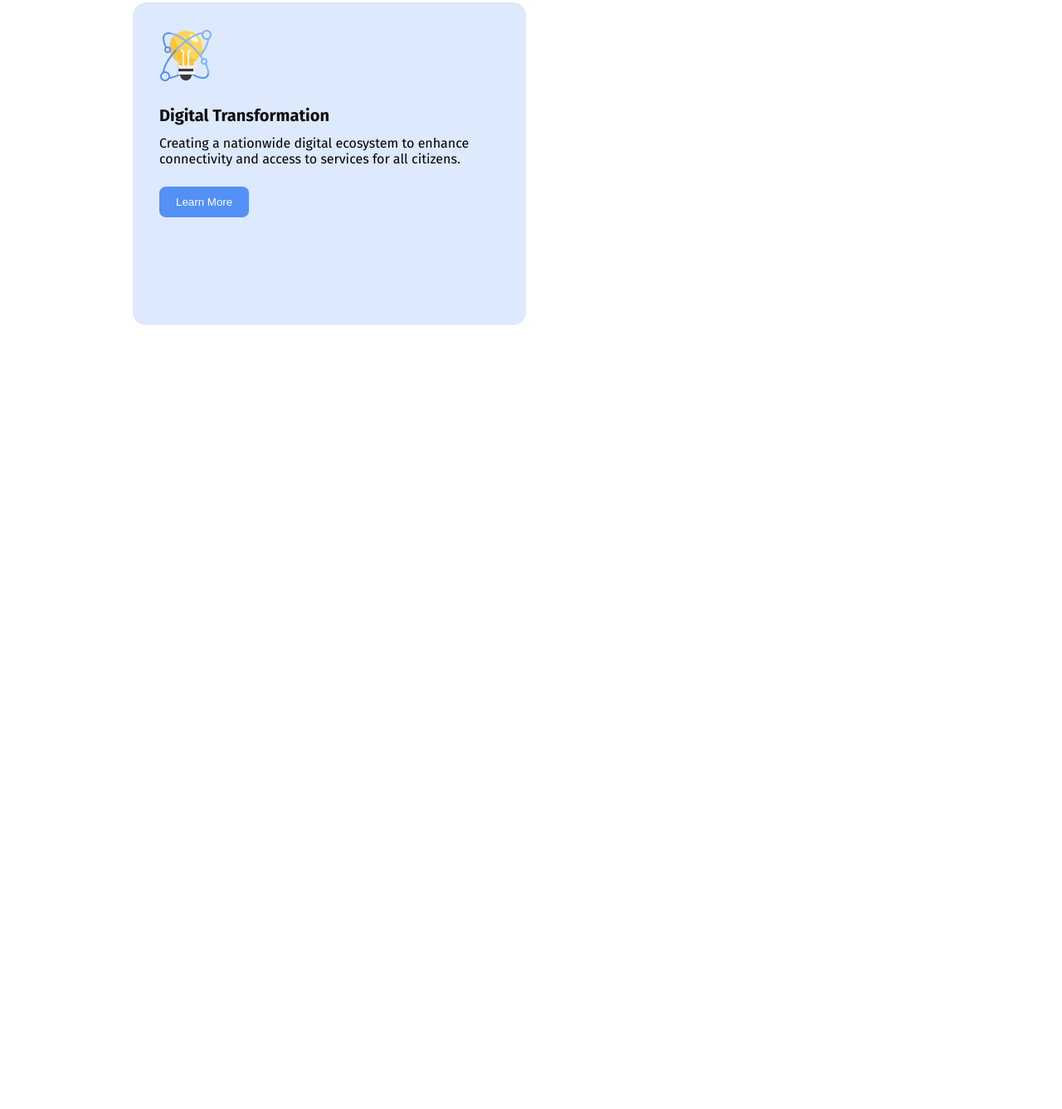
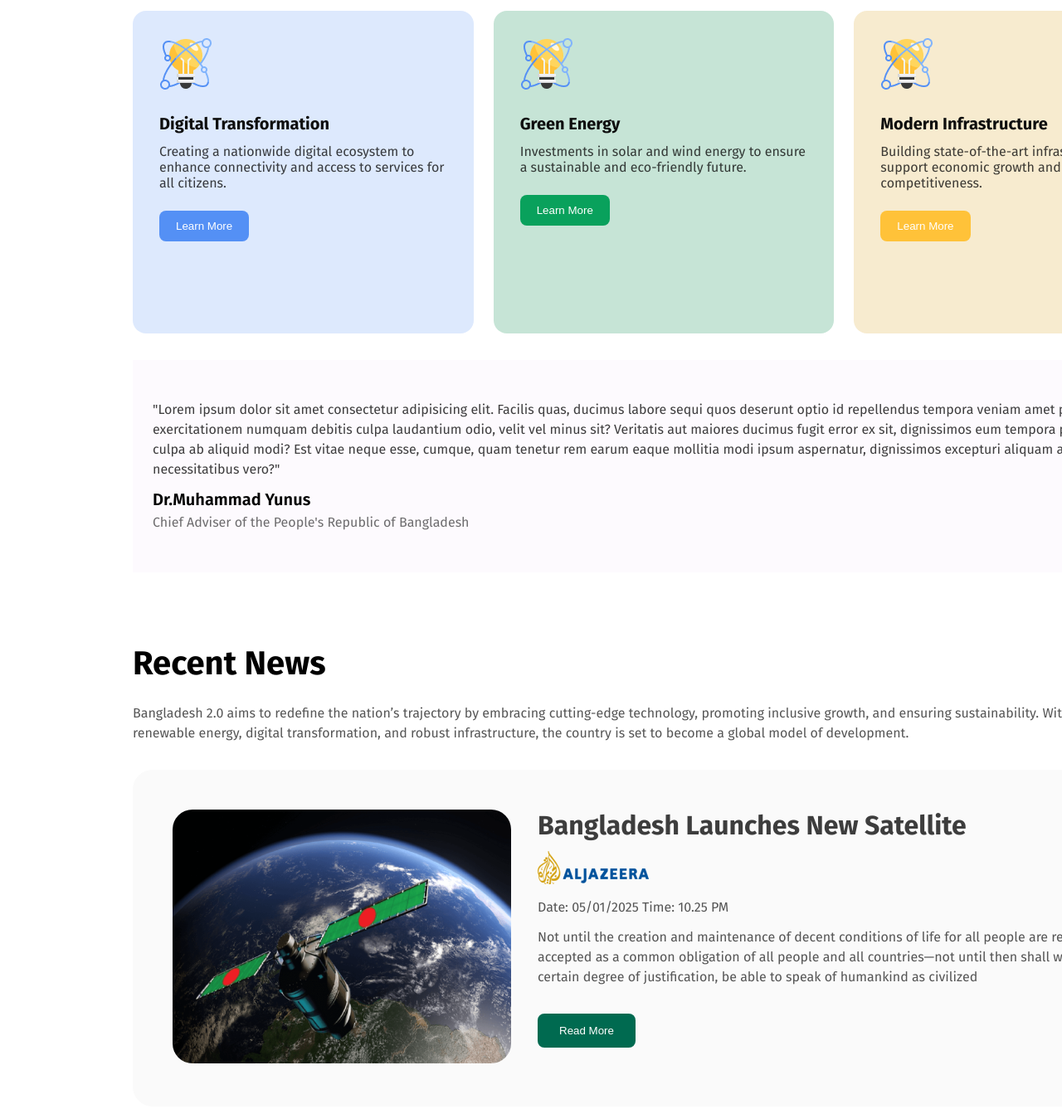
Before and after one commit to aliwayde-shagor/PHB11-assignment-1, a plain HTML site: page index.html in a window 1280 px wide. Shown: the part 886-2223 px from the top of the page at 83% size. Before the commit the page ends 1512 px from the top, so only its background shows below. Drawn offline with Linux system fonts and the light colour scheme.

Commit message:
second commit

```diff
--- a/index.html
+++ b/index.html
@@ -40,13 +40,54 @@
                 <h4 class="future-section-title">The Vision of Future</h4>
                 <p class="future-description">Bangladesh 2.0 aims to redefine the nations trajectory by embracing cutting-edge technology, promoting inclusive growth, and ensuring sustainability. With initiatives in renewable energy, digital transformation, and robust infrastructure, the country is set to become a global model of development.</p>
             </div>
-            <div class="card-icon">
+           <div class="card">
+            <div class="card-icon-1">
                 <div class="card-img"><img src="assets/card-icon.png" alt=""></div>
                 <h5 class="icon-title">Digital Transformation</h5>
                 <p class="icon-description">Creating a nationwide digital ecosystem to enhance connectivity and access to services for all citizens.</p>
-                <button class="card-btn">Learn More</button>
+                <button class="card-btn-1">Learn More</button>
             </div>
+            <div class="card-icon-2">
+                <div class="card-img"><img src="assets/card-icon.png" alt=""></div>
+                <h5 class="icon-title">Green Energy</h5>
+                <p class="icon-description">Investments in solar and wind energy to ensure a sustainable and eco-friendly future.</p>
+                <button class="card-btn-2">Learn More</button>
+            </div>
+            <div class="card-icon-3">
+                <div class="card-img"><img src="assets/card-icon.png" alt=""></div>
+                <h5 class="icon-title">Modern Infrastructure</h5>
+                <p class="icon-description">Building state-of-the-art infrastructure to support economic growth and global competitiveness.</p>
+                <button class="card-btn-3">Learn More</button>
+            </div>
+           </div>
+            <div class="information-box">
+              <p class="chief-description">"Lorem ipsum dolor sit amet consectetur adipisicing elit. Facilis quas, ducimus labore sequi quos deserunt optio id repellendus tempora veniam amet porro corporis exercitationem numquam debitis culpa laudantium odio, velit vel minus sit? Veritatis aut maiores ducimus fugit error ex sit, dignissimos eum tempora perferendis a rem culpa ab aliquid modi? Est vitae neque esse, cumque, quam tenetur rem earum eaque mollitia modi ipsum aspernatur, dignissimos excepturi aliquam architecto soluta necessitatibus vero?"</p>
+              <h5 class="chief-name">Dr.Muhammad Yunus</h5>
+              <p class="chief-title">Chief Adviser of the People's Republic of Bangladesh</p>
+            </div>
+           </section>
 
+           <section class="news-section">
+           <div class="news-box">
+            <h4 class="news-title">Recent News</h4>
+            <p class="news-description">Bangladesh 2.0 aims to redefine the nation’s trajectory by embracing cutting-edge technology, promoting inclusive growth, and ensuring sustainability. With initiatives in renewable energy, digital transformation, and robust infrastructure, the country is set to become a global model of development.</p>
+           </div>
+           <div class="satelite">
+            <div class="satelite-picture">
+                <img class="satelite-bd" src="assets/satelite.png" alt="">
+            </div>
+            <div>
+                <h4 class="satelite-title">Bangladesh Launches New Satellite</h4>
+                <img class="al-jazeera-logo" src="assets/al-jazeera.png" alt="">
+                <div class="date-time">
+                    <span class="date">Date: 05/01/2025</span>
+                    <span class="date">Time: 10.25 PM</span>
+                    <p class="satelite-description">Not until the creation and maintenance of decent conditions of life for all people are recognized and accepted as a common obligation of all people and all countries—not until then shall we,
+                    with a certain degree of justification, be able to speak of humankind as civilized</p>
+                    <button class="satelite-btn">Read More</button>
+                </div>
+            </div>
+           </div>
            </section>
     </main>
     <!-- end main section -->
--- a/styles/style.css
+++ b/styles/style.css
@@ -92,10 +92,15 @@ nav li{
 }
 /* banner style end */
 .future-section{
+    /* display: flex; */
     margin: 0 auto;
     width: 1280px;
     height: 765px;
     margin-top: 80px;
+}
+.card{
+    display: flex;
+    gap: 24px;
 }
 .future-section-title{
     margin-bottom: 24px;
@@ -107,15 +112,34 @@ nav li{
     margin-bottom: 32px;
     font-size: 16px;
     font-weight: 400;
-    color: #0E0E0E;
+    color: rgba(14, 14, 14, 0.7);
+    line-height: 24px;
+    /* background-color: rgba(14, 14, 14, 0.7); */
     /* opacity: 100%; */
 }
-.card-icon{
+.card-icon-1{
     width: 410px;
     height: 325px;
     padding: 32px;
     border-radius: 16px;
+    color: rgba(14, 14, 14, 0.8);
     background-color:rgba(84, 144,245,0.2) ;
+}
+.card-icon-2{
+    width: 410px;
+    height: 325px;
+    padding: 32px;
+    border-radius: 16px;
+    color: rgba(14, 14, 14, 0.8);
+    background-color:rgb(198, 228, 214) ;
+}
+.card-icon-3{
+    width: 410px;
+    height: 325px;
+    padding: 32px;
+    border-radius: 16px;
+    color: rgba(14, 14, 14, 0.8);
+    background-color: rgb(247, 235, 207);
 }
 .card-img{
     margin-bottom: 24px;
@@ -130,10 +154,126 @@ nav li{
     margin-bottom: 12px;
     margin-bottom: 24px;
 }
-.card-btn{
+.card-btn-1{
     color: white;
     border: none;
    background-color:#5490F5 ;
     border-radius: 8px;
     padding: 11px 20px;
 }
+
+.card-btn-2{
+    color: white;
+    border: none;
+   background-color:#09A15C;
+    border-radius: 8px;
+    padding: 11px 20px;
+}
+
+.card-btn-3{
+    color: white;
+    border: none;
+   background-color:#FFC239;
+    border-radius: 8px;
+    padding: 11px 20px;
+}
+/* information box style */
+.information-box{
+    padding: 48px 24px ;
+    margin-top: 32px;
+    background-color:rgba(253, 250, 254, 1);
+}
+.chief-description{
+    font-size: 16px;
+    font-weight: 400;
+    line-height: 24px;
+    color: rgba(14, 14, 14, 0.8);
+}
+.chief-name{
+font-size: 20px;
+font-weight: 600;
+line-height: 24px;
+margin-top: 12px;
+}
+.chief-title{
+    font-size: 16px;
+    font-weight: 400;
+    line-height: 24px;
+    border-radius: 10px;
+    color: rgba(14, 14, 14, 0.6);
+    margin-top: 4px;
+}
+/* /* information box style end*/
+
+/* start recent news */
+.news-section{
+    width: 1280px;
+    height: 1406px;
+    margin: 0 auto;
+    margin-top: 150px;
+}
+.news-box{
+    width: 1280;
+    height: 120px;
+    margin: 0 auto;
+}
+.news-title{
+    font-size: 40px;
+    font-weight: bold;
+    margin-bottom: 24px;
+}
+.news-description{
+    margin-bottom: 32px;
+    font-size: 16px;
+    font-weight: 400;
+    line-height: 24px;
+    color: rgba(14, 14, 14, 0.7);
+}
+.satelite{
+    display: flex;
+    margin-top: 32px;
+    padding: 48px;
+    gap: 32px;
+    border-radius: 24px;
+    background-color: rgba(250, 250, 250, 1);
+}
+
+.satelite-bd{
+    width: 408px;
+    height: 306px;
+    border-radius: 24px;
+}
+.satelite-title{
+    font-size: 32px;
+    font-weight: bold;
+    color: rgba(14, 14, 14, 0.8);
+    margin-bottom: 12px;
+}
+.al-jazeera-logo{
+    width: 134px;
+    height: 40px;
+    margin-bottom: 12px;
+}
+.date{
+    font-size: 16px;
+    font-weight: 400;
+    width: 122px;
+    height: 24px;
+    line-height: 24px;
+    color: rgba(14, 14, 14, 0.7);
+}
+.satelite-description{
+    font-size: 16px;
+    font-weight: 400;
+    line-height: 24px;
+    color:rgba(14, 14, 14, 0.7);
+    margin-top: 12px;
+}
+.satelite-btn{
+    margin-top:32px; ;
+    padding: 13px 26px;
+    color: white;
+    border: none;
+    border-radius: 8px;
+    background-color: #006A50;
+}
```
